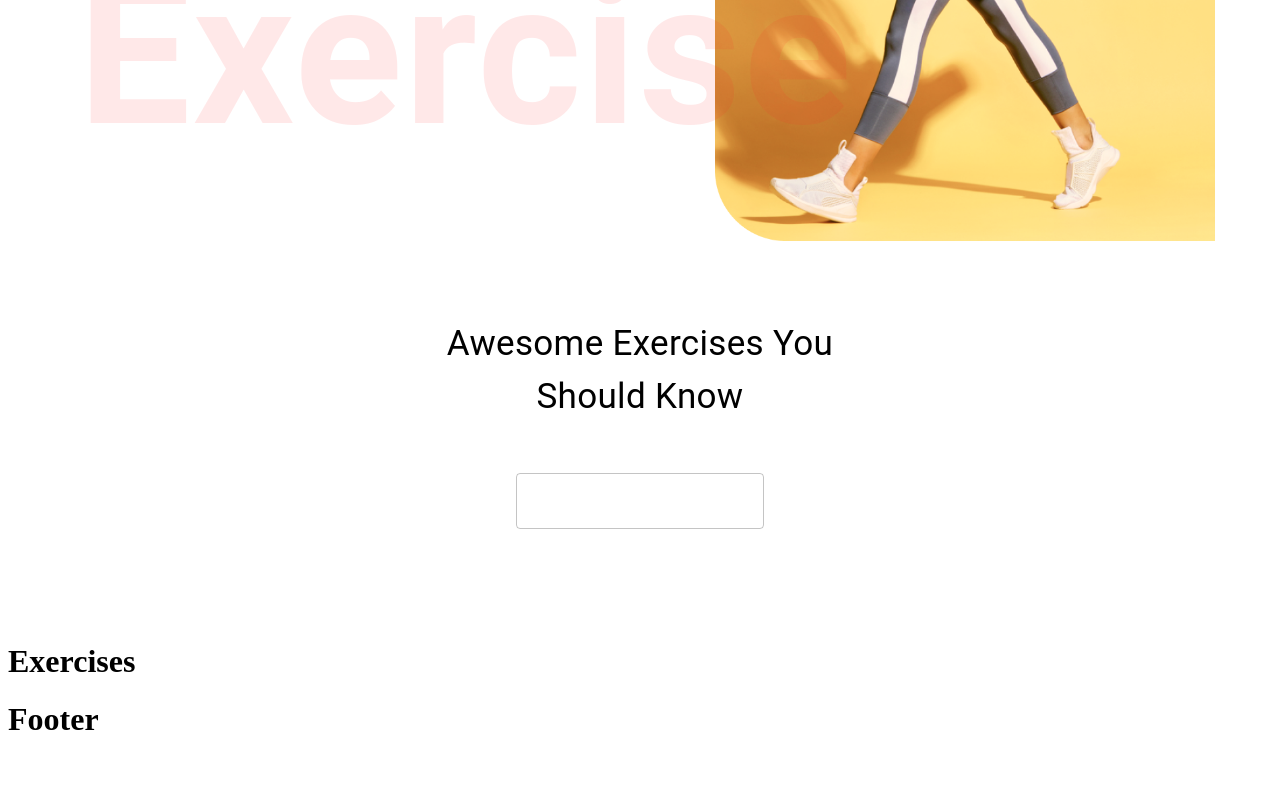
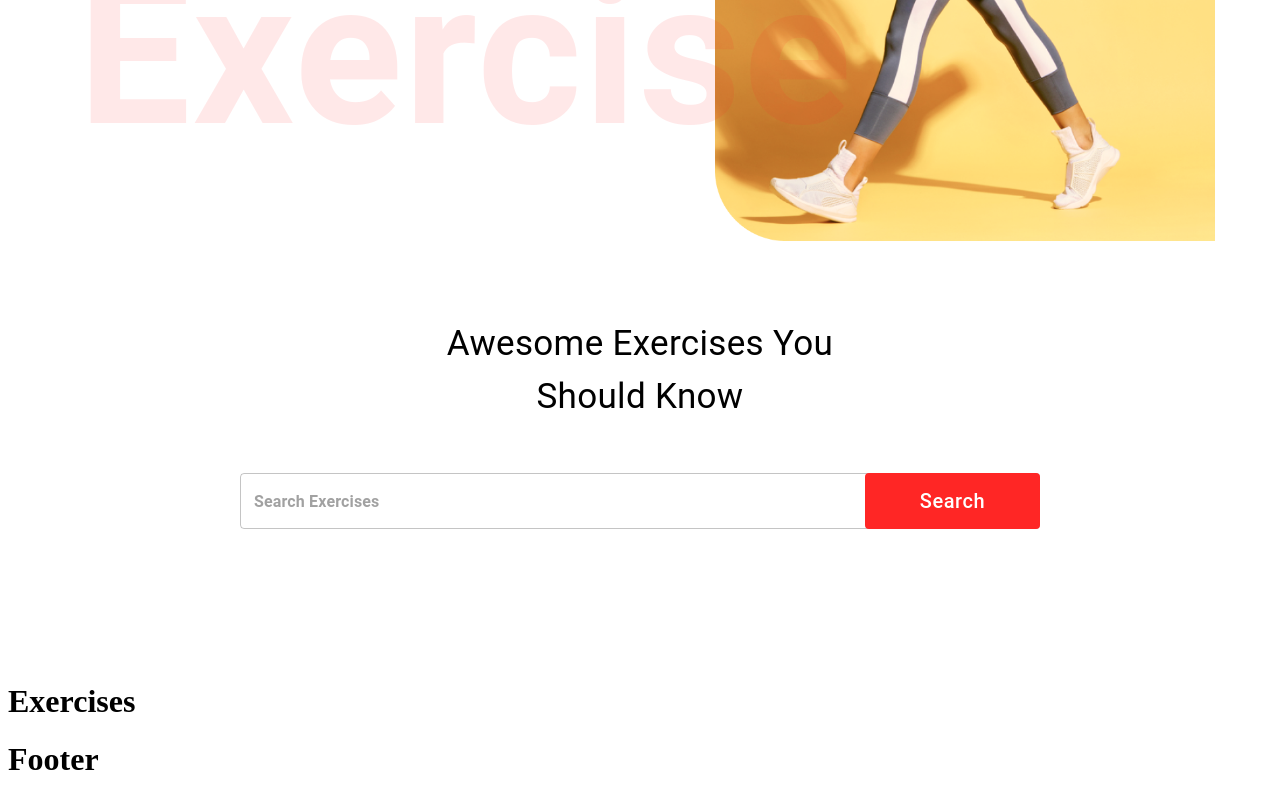
Before and after one commit to itsTari/fitness-App, a React (Vite) app: page / in a window 1280 px wide. Shown: the part 733-1533 px from the top of the page. Before the commit the page ends 1493 px from the top, so only its background shows below. Built offline with nearby package versions, Linux system fonts and the light colour scheme; no server answers.

Commit message:
fetch exercise data

```diff
--- /dev/null
+++ b/src/component/HorizontalScrollbar.jsx
@@ -0,0 +1,12 @@
+import { Box } from "@mui/material"
+function HorizontalScrollbar({data}){
+  return (
+    <>
+      {data.map((item)=>
+            <Box key={item.id || item}  itemId={item.id || item}  title={item.id || item} m='0 40px'>{item}</Box>
+        )}
+    </>
+  )
+}
+
+export default HorizontalScrollbar
--- a/src/component/SearchExercises.jsx
+++ b/src/component/SearchExercises.jsx
@@ -1,13 +1,59 @@
 import { useEffect, useState } from "react"
 import { Box, Stack, TextField, Button, Typography } from "@mui/material"
+import { fetchData, exerciseOptions } from "../utility/fetchData"
+import HorizontalScrollbar from "./HorizontalScrollbar"
 function SearchExercises(){
+
+    const [search, setSearch] = useState('')
+    const [exercises, setExercises] = useState([])
+    const [bodyParts, setBodyParts] = useState([])
+
+    useEffect(()=>{
+        const fetchExercisesData = async()=>{
+            const bodyPartData = await fetchData('https://exercisedb.p.rapidapi.com/exercises/bodyPartList', exerciseOptions)
+            setBodyParts(['all', ...bodyPartData])
+        }
+        fetchExercisesData()
+    },[])
+
+    const handleSearch = async() => {
+        if(search){
+            const exerciseData = await fetchData('https://exercisedb.p.rapidapi.com/exercises', exerciseOptions);
+
+            const searchedExercises = exerciseData.filter((exercise)=>
+                exercise.name.toLocaleLowerCase().includes(search) ||
+                exercise.target.toLocaleLowerCase().includes(search) ||
+                exercise.equipment.toLocaleLowerCase().includes(search) ||
+                exercise.bodyPart.toLocaleLowerCase().includes(search)
+            )
+            setSearch('')
+            setExercises(searchedExercises);
+        }
+
+    }
     return(
         <Stack alignItems="center" mt='37px' justifyContent='center' p='20px'>
             <Typography  sx={{fontSize:{lg:'35px', xs:'28px'}}} textAlign='center' mb='50px'>Awesome Exercises You <br/> Should Know</Typography>
             <Box position='relative' mb='72px'>
                 <TextField
-
+                    sx={{input:{
+                        fontWeight:'700',
+                        border:'none',
+                        borderRadius:'10px'},
+                    width:{
+                        lg:'800px', xs:'350px'},
+                    backgroundColor:'#fff', borderRadius:'40px'}}
+                    height='76px'
+                    value={search}
+                    onChange={(e)=> setSearch(e.target.value.toLocaleLowerCase())}
+                    placeholder="Search Exercises"
+                    type="text"
+                    outline='none'
                 />
+                <Button onClick={handleSearch} sx={{bgcolor:'#ff2625', color:'#fff', textTransform:'none', width:{lg:'175px', xs:'80px'}, fontSize:{lg:'20px', xs:'14px'}, height:'56px', position:'absolute', right:'0'}}>Search</Button>
+            </Box>
+            <Box sx={{position:'relative', width:'100%', padding:'20px'}}>
+                <HorizontalScrollbar data={bodyParts}/>
             </Box>
         </Stack>
     )
--- /dev/null
+++ b/src/utility/fetchData.jsx
@@ -0,0 +1,14 @@
+export const exerciseOptions = {
+        method: 'GET',
+        headers: {
+            'x-rapidapi-host': 'exercisedb.p.rapidapi.com',
+            'x-rapidapi-key': import.meta.env.VITE_RAPID_API_KEY
+
+        }
+    };
+
+export const fetchData = async(url, options)=> {
+    const res = await fetch(url, options);
+    const data = await res.json()
+    return data;
+}
```
Also changed, not shown: 1 other file (tests, documents, lock files or other folders).
